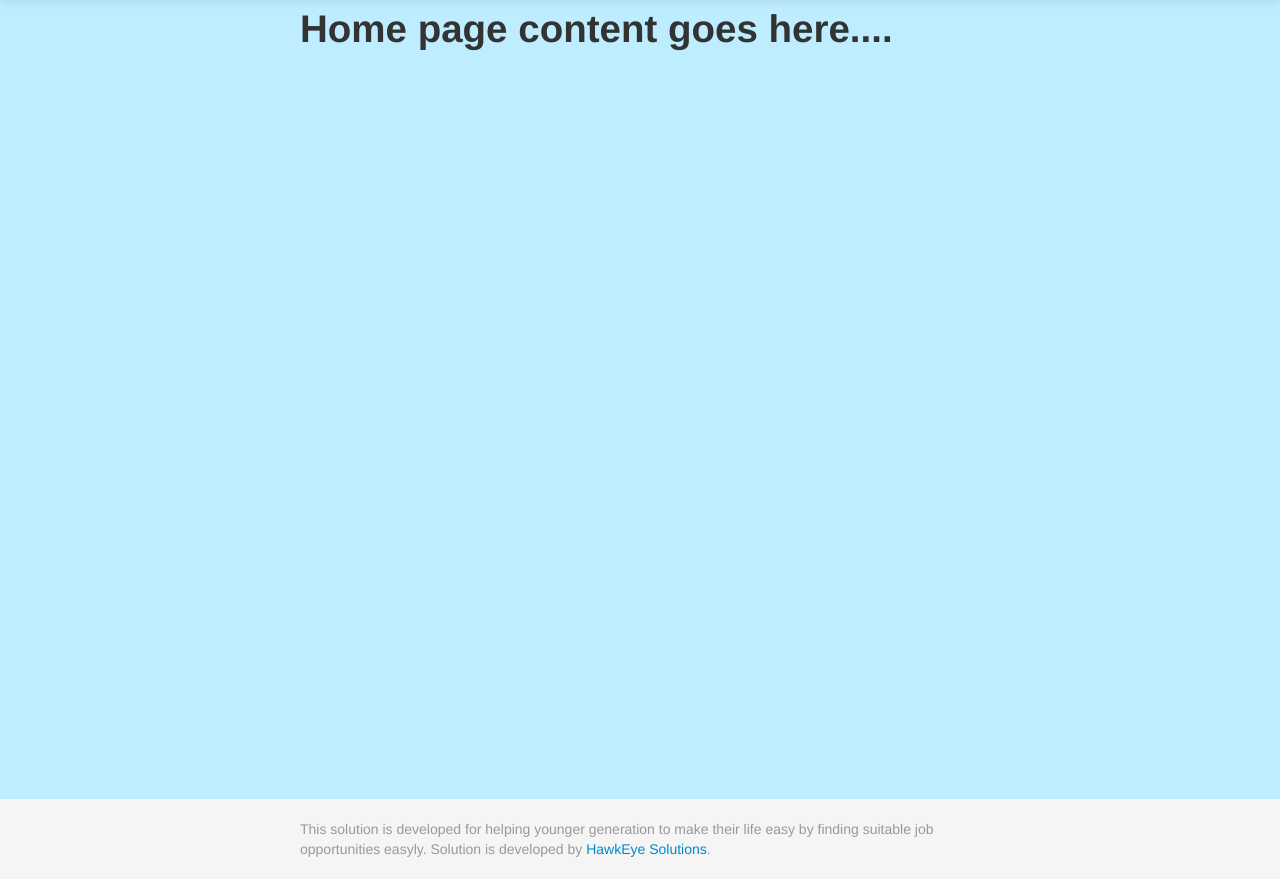
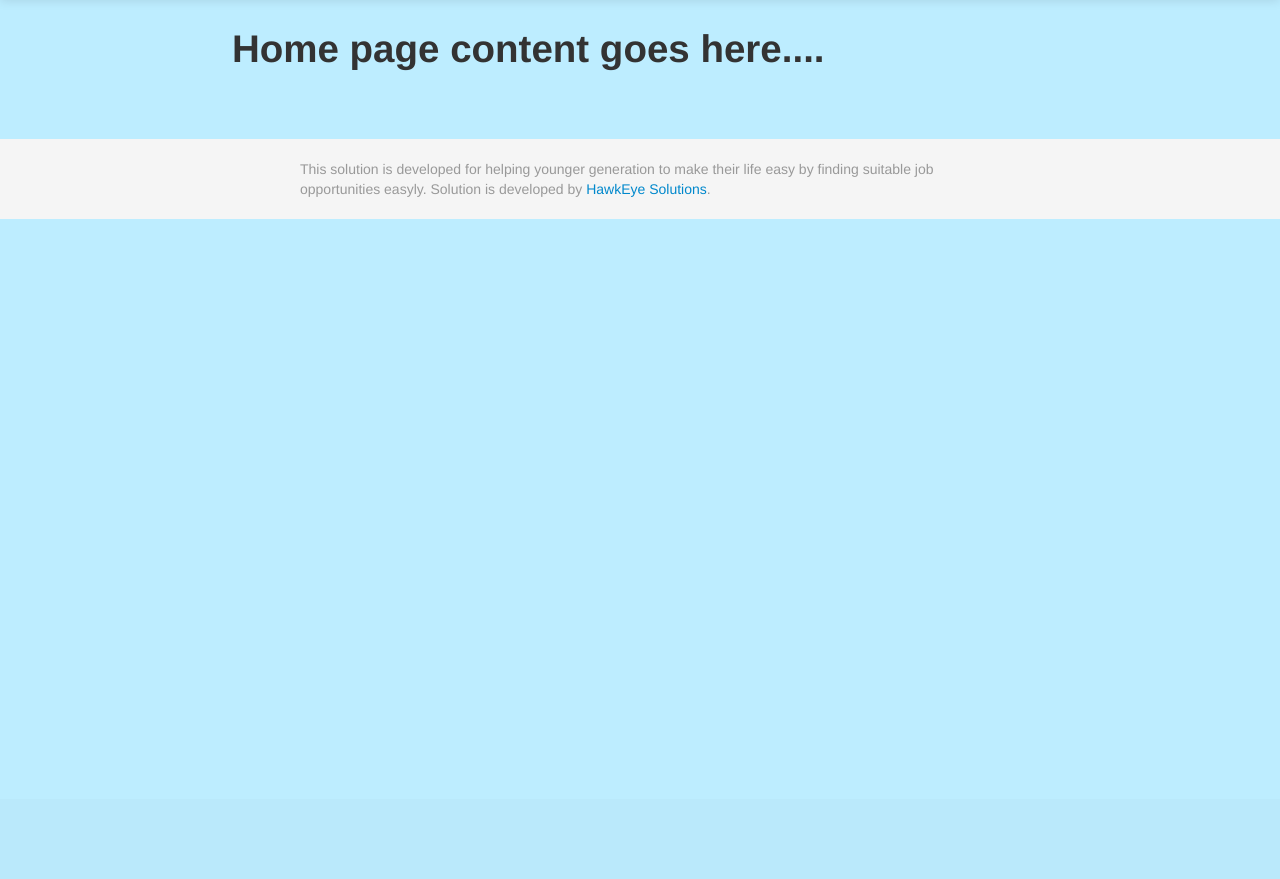
Before and after one commit to HawkEyeSL/YouthJobs, a Django app: page / in a window 1280 px wide. Shown: the part 41-920 px from the top of the page. After the commit the page ends 260 px from the top, so only its background shows below. Run offline with Django 3.2, Linux system fonts and the light colour scheme; parts of the project's set-up code (start-up, migrations or seed data) failed here and were passed over; some libraries are stand-ins or nearby versions.

Commit message:
did some changes to base.html -r800

```diff
--- a/youthjob/templates/base.html
+++ b/youthjob/templates/base.html
@@ -9,6 +9,8 @@
         {% load staticfiles %}
         <link rel="stylesheet" type="text/css" href="{% static 'css/bootstrap.css' %}" />
         <link rel="stylesheet" type="text/css" href="{% static 'css/bootstrap-responsive.css' %}" />
+        <link rel="stylesheet" type="text/css" href="{% static 'css/main.css' %}" />
+        <link rel="stylesheet" type="text/css" href="{% static 'css/temp.css' %}" />
 
         <style type="text/css">
 		      body {
@@ -69,7 +71,6 @@
         </style>
 
         <script src="{% static 'js/jquery-1.8.3.js' %}"></script>
-        <script src="{% static 'js/jquery.validate.js' %}"></script>
 </head>
 <body>
     <div class="navbar navbar-inverse navbar-fixed-top">
@@ -92,13 +93,19 @@
       </div>
     </div>
 
-    <div id="wrap">
-      <!-- Begin page content -->
-      <div class="container">
-        {% block content %}{% endblock %}
+    <!-- Begin page content -->
+    {% block maincontent %}
+    <div class="container-fluid content">
+      <div class="row-fluid">
+        <div class="span2 sidepane">
+            {% block sidepane %}{% endblock %}
+        </div>
+        <div class="span10">
+            {% block content %}{% endblock %}
+        </div>
       </div>
-      <div id="push"></div>
     </div>
+    {% endblock %}
 
     <div id="footer">
       <div class="container">
```
